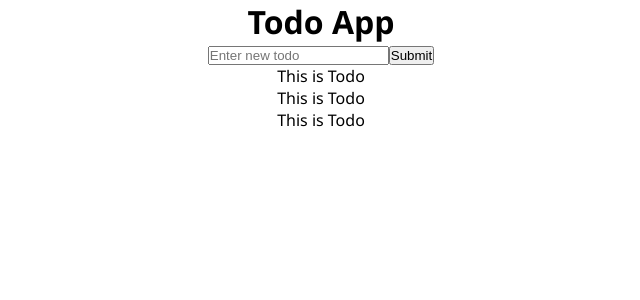
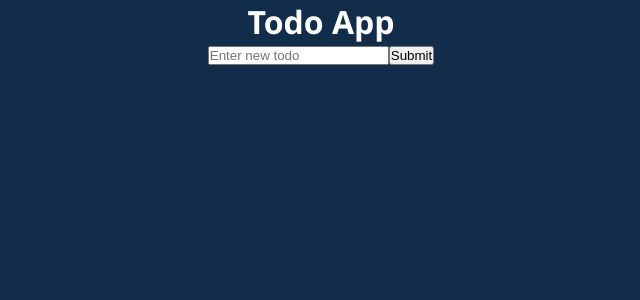
Before and after one commit to SHEENSHEELLA/TodoApp_v1, a React (Create React App) app: page / in a window 1280 px wide. Shown: the top 300 px of the page, without its empty margins (319-959 px from the left). Built offline with nearby package versions, Linux system fonts and the light colour scheme.

Commit message:
Add todo using a form

```diff
--- a/src/App.js
+++ b/src/App.js
@@ -1,12 +1,19 @@
+import { useState } from "react";
 import TodoForm from './components/Todos/TodoForm'
 import TodoList from './components/Todos/TodoList'
 import './App.css'
 
 function App() {
+  const [todos, setTodos] = useState([])
+
+  const addTodoHandler = (text) => {
+    setTodos([...todos, text])
+  }
+
   return <div className="App">
     <h1>Todo App</h1>
-    <TodoForm />
-    <TodoList />
+    <TodoForm addTodo = {addTodoHandler}/>
+    <TodoList todos={todos} />
   </div>
 }
 
--- a/src/components/Todos/Todo.js
+++ b/src/components/Todos/Todo.js
@@ -1,8 +1,8 @@
 
 
-function Todo() {
+function Todo({ todo }) {
   return (
-    <div>This is Todo</div>
+    <h1>{todo}</h1>
   )
 }
 
--- a/src/components/Todos/TodoForm.js
+++ b/src/components/Todos/TodoForm.js
@@ -1,9 +1,21 @@
+import { useState } from "react"
 
+function TodoForm({ addTodo }) {
+  const [text, setText] = useState('')
 
-function TodoForm() {
+  const onSubmitHandler = (event) => {
+    event.preventDefault()
+    addTodo(text)
+    setText('')
+  }
+
+  const onChangeHandler = (event) => {
+    setText(event.target.value)
+  }
+
   return (
-    <form>
-      <input placeholder="Enter new todo" />
+    <form onSubmit={onSubmitHandler}>
+      <input placeholder="Enter new todo" value={text} onChange={onChangeHandler} />
       <button type="submit">Submit</button>
     </form>
   )
--- a/src/components/Todos/TodoList.js
+++ b/src/components/Todos/TodoList.js
@@ -1,14 +1,8 @@
 
 import Todo from './Todo'
 
-function TodoList() {
-  return (
-    <>
-      <Todo />
-      <Todo />
-      <Todo />
-    </>
-  )
+function TodoList({ todos }) {
+  return todos.map((todo, index) => <Todo key={index} todo={todo} />)
 }
 
 export default TodoList
--- a/src/index.css
+++ b/src/index.css
@@ -6,4 +6,6 @@
 body {
   font-family: 'Segoe UI', 'Roboto', 'Oxygen', 'Ubuntu', 'Cantarell',
     'Fira Sans', 'Droid Sans', 'Helvetica Neue', sans-serif;
+  color: white;
+  background-color: #112d49;
 }
```
